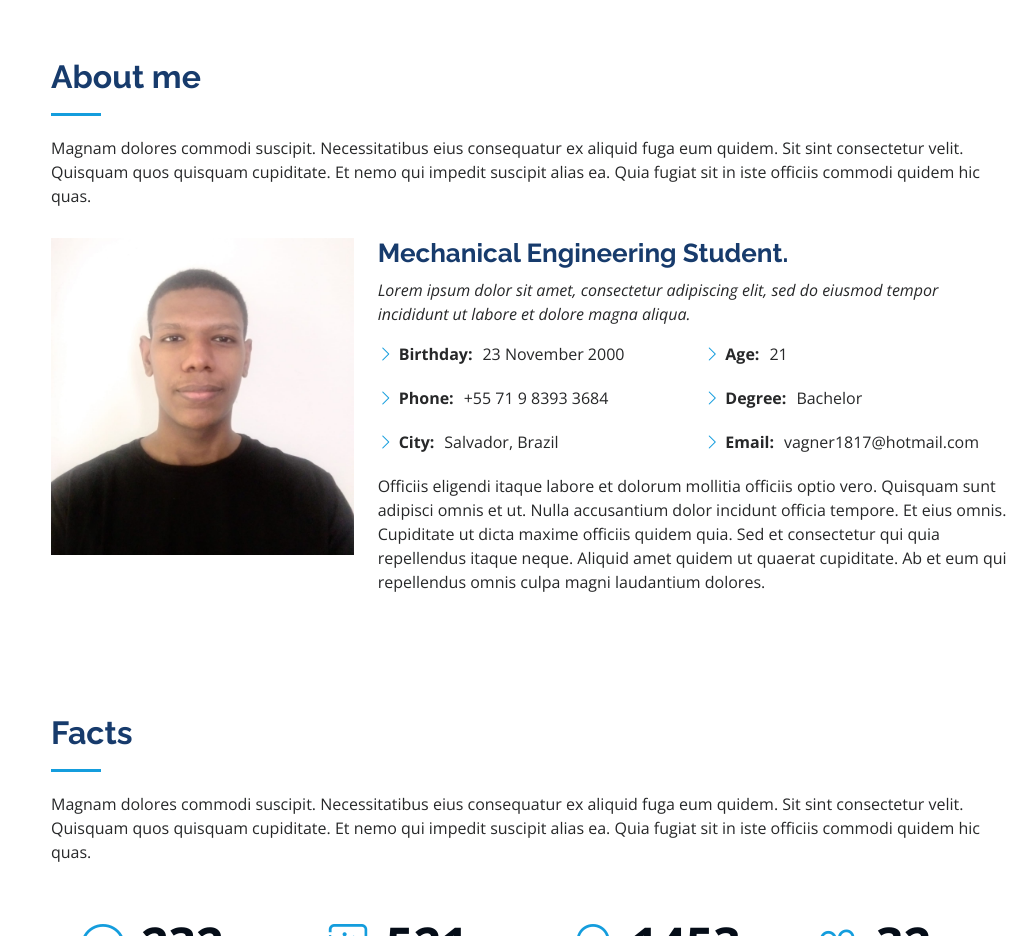
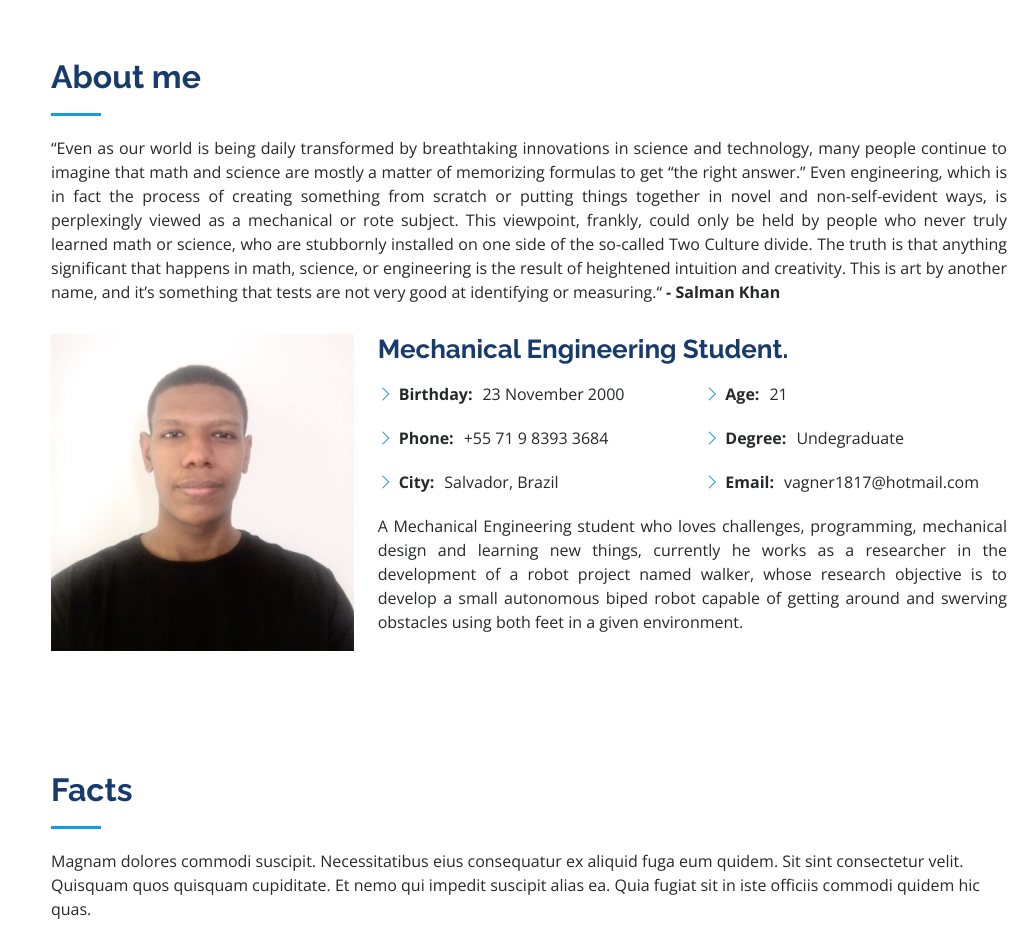
Before and after one commit to vagnerssilva/vagnerssilva.github.io, a plain HTML site: page index.html in a window 1280 px wide. Shown: the part 802-1738 px from the top of the page, without its empty margins (261-1280 px from the left). Drawn offline with nearby package versions, Linux system fonts and the light colour scheme; files whose address does not match are found by name.

Commit message:
changes-in-about-section

```diff
--- a/index.html
+++ b/index.html
@@ -86,7 +86,10 @@
 
         <div class="section-title">
           <h2>About me</h2>
-          <p>Magnam dolores commodi suscipit. Necessitatibus eius consequatur ex aliquid fuga eum quidem. Sit sint consectetur velit. Quisquam quos quisquam cupiditate. Et nemo qui impedit suscipit alias ea. Quia fugiat sit in iste officiis commodi quidem hic quas.</p>
+          <p align=justify>“Even as our world is being daily transformed by breathtaking innovations in science and technology, many people continue to imagine that math and science are mostly a matter of memorizing
+             formulas to get “the right answer.” Even engineering, which is in fact the process of creating something from scratch or putting things together in novel and non-self-evident ways, is perplexingly viewed as a mechanical or rote subject.
+             This viewpoint, frankly, could only be held by people who never truly learned math or science, who are stubbornly installed on one side of the so-called Two Culture divide.
+             The truth is that anything significant that happens in math, science, or engineering is the result of heightened intuition and creativity. This is art by another name, and it’s something that tests are not very good at identifying or measuring.“ <b>- Salman Khan</b></p>
         </div>
 
         <div class="row">
@@ -96,8 +99,7 @@
           <div class="col-lg-8 pt-4 pt-lg-0 content" data-aos="fade-left">
             <h3>Mechanical Engineering Student.</h3>
             <p class="fst-italic">
-              Lorem ipsum dolor sit amet, consectetur adipiscing elit, sed do eiusmod tempor incididunt ut labore et dolore
-              magna aliqua.
+              <!-- “Imagination will often carry us to worlds that never were, but without it we go nowhere.” <b> ― Carl Sagan</b> -->
             </p>
             <div class="row">
               <div class="col-lg-6">
@@ -110,14 +112,14 @@
               <div class="col-lg-6">
                 <ul>
                   <li><i class="bi bi-chevron-right"></i> <strong>Age:</strong> <span>21</span></li>
-                  <li><i class="bi bi-chevron-right"></i> <strong>Degree:</strong>Bachelor<span></span></li>
+                  <li><i class="bi bi-chevron-right"></i> <strong>Degree:</strong>Undegraduate<span></span></li>
                   <li><i class="bi bi-chevron-right"></i> <strong>Email:</strong> <span>vagner1817@hotmail.com</span></li>
                 </ul>
               </div>
             </div>
-            <p>
-              Officiis eligendi itaque labore et dolorum mollitia officiis optio vero. Quisquam sunt adipisci omnis et ut. Nulla accusantium dolor incidunt officia tempore. Et eius omnis.
-              Cupiditate ut dicta maxime officiis quidem quia. Sed et consectetur qui quia repellendus itaque neque. Aliquid amet quidem ut quaerat cupiditate. Ab et eum qui repellendus omnis culpa magni laudantium dolores.
+            <p align=justify>
+              A Mechanical Engineering student who loves challenges, programming, mechanical design and learning new things, currently he  works as a researcher in the development of a
+              robot project named walker, whose research objective is to develop a small autonomous biped robot capable of getting around and swerving obstacles using both feet in a given environment.
             </p>
           </div>
         </div>
@@ -179,7 +181,7 @@
 
         <div class="section-title">
           <h2>Skills</h2>
-          <p>“Learning never exhausts the mind.” <b>- Leonardo Da Vinci<b></p>
+          <p>“Learning never exhausts the mind.” <b> - Leonardo Da Vinci<b></p>
         </div>
 
         <div class="row skills-content">
```
